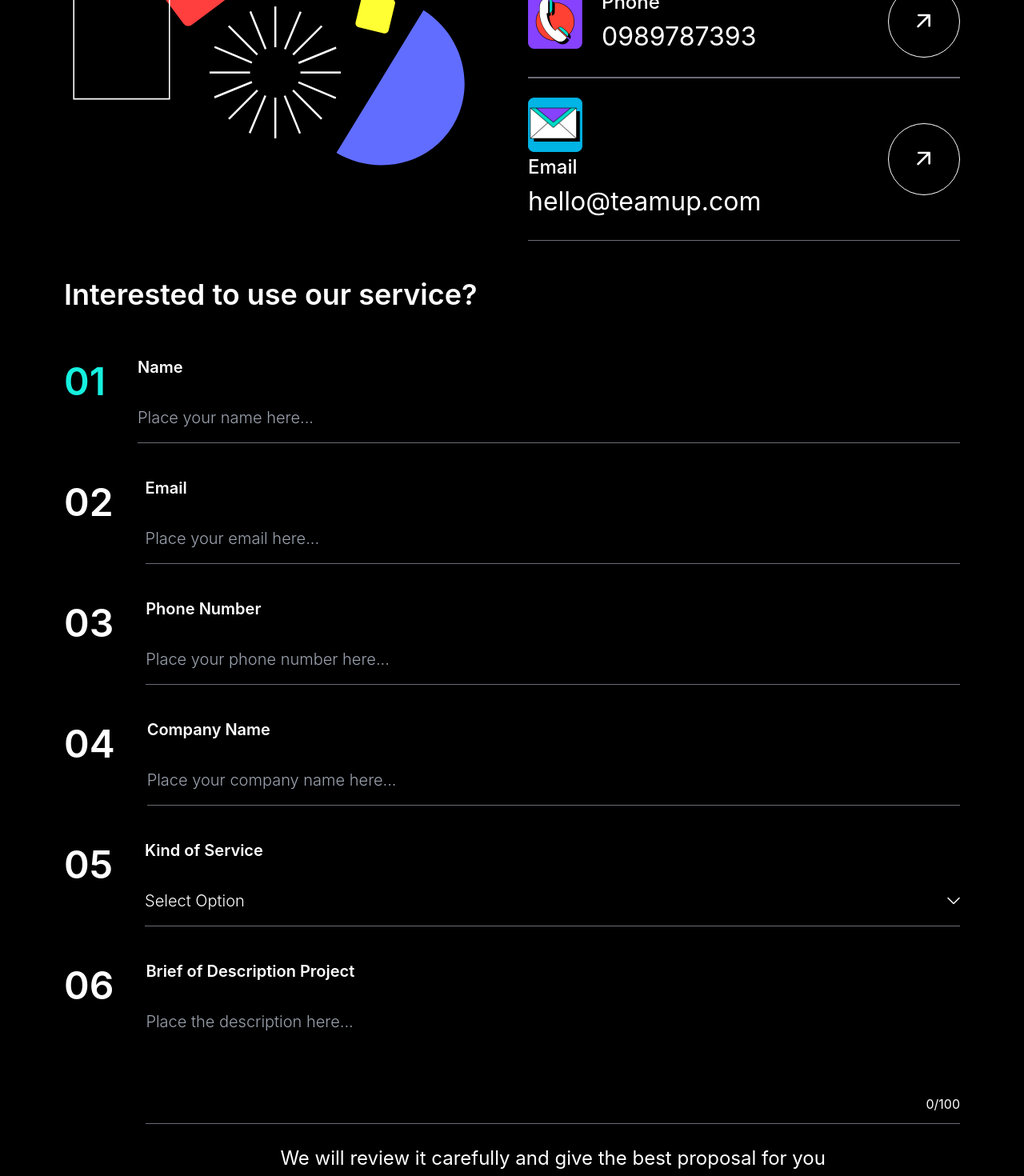
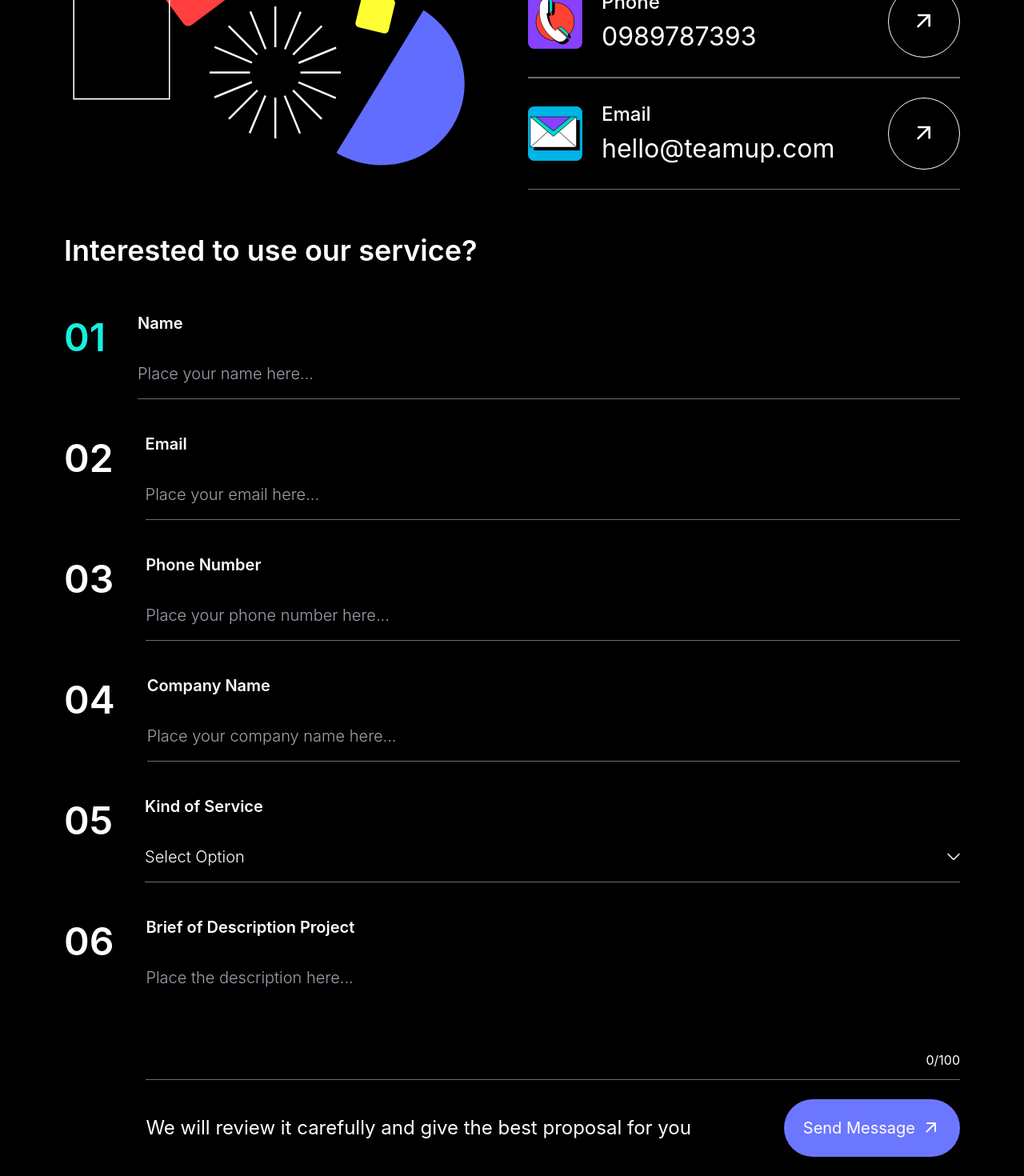
Before and after one commit to ramadhanabs/teamup-landing-page, a Next.js app: page /contact-us in a window 1280 px wide. Shown: the part 640-2110 px from the top of the page at 80% size. Built offline with nearby package versions, Linux system fonts and the light colour scheme.

Commit message:
fix: error build

```diff
--- a/src/composites/contact-us/Collaboration.tsx
+++ b/src/composites/contact-us/Collaboration.tsx
@@ -20,9 +20,9 @@ const Collaboration = () => {
             Become Partner
           </Text>
           <Text variant="h6-regular">
-            Become a partner to enable us complement each other's services and
-            business fields that we are currently in, by collaborating we can go
-            further together to achieve our respective business goals.
+            Become a partner to enable us complement each other&apos;s services
+            and business fields that we are currently in, by collaborating we
+            can go further together to achieve our respective business goals.
           </Text>
         </div>
         <div className="shrink-0 flex justify-end md:justify-start">
--- a/src/composites/contact-us/ContactForm.tsx
+++ b/src/composites/contact-us/ContactForm.tsx
@@ -120,7 +120,7 @@ const ContactForm = () => {
                 0/100
               </Text>
             </div>
-            <div className="flex flex-col md:items-center md:justify-between mt-6 gap-6">
+            <div className="flex flex-col md:flex-row md:items-center md:justify-between mt-6 gap-6">
               <Text variant="h6-regular">
                 We will review it carefully and give the best proposal for you
               </Text>
--- a/src/composites/contact-us/TopSide.tsx
+++ b/src/composites/contact-us/TopSide.tsx
@@ -46,7 +46,7 @@ const TopSide = () => {
           />
         </div>
         <div className="border-y border-grey-light py-6 flex items-center w-full justify-between">
-          <div className="flex-col md:flex-row md:items-center gap-6">
+          <div className="flex flex-col md:flex-row md:items-center gap-6">
             <img src="/images/illustrations/email.png" className="w-[68px]" />
             <div>
               <Text variant="h6-medium">Email</Text>
--- a/src/composites/home/OurClients.tsx
+++ b/src/composites/home/OurClients.tsx
@@ -18,7 +18,7 @@ const OurClients = () => {
       {CLIENTS.map(name => {
         if (name === "others") {
           return (
-            <div className="border border-grey-light flex items-center justify-center rounded-lg w-full h-full md:w-[290px] md:h-[160px]">
+            <div className="border border-grey-light flex items-center justify-center rounded-lg w-full h-full md:w-[290px] md:h-[160px]" key={name}>
               <Text variant="p-regular">
                 And dozen of
                 <br />
```
